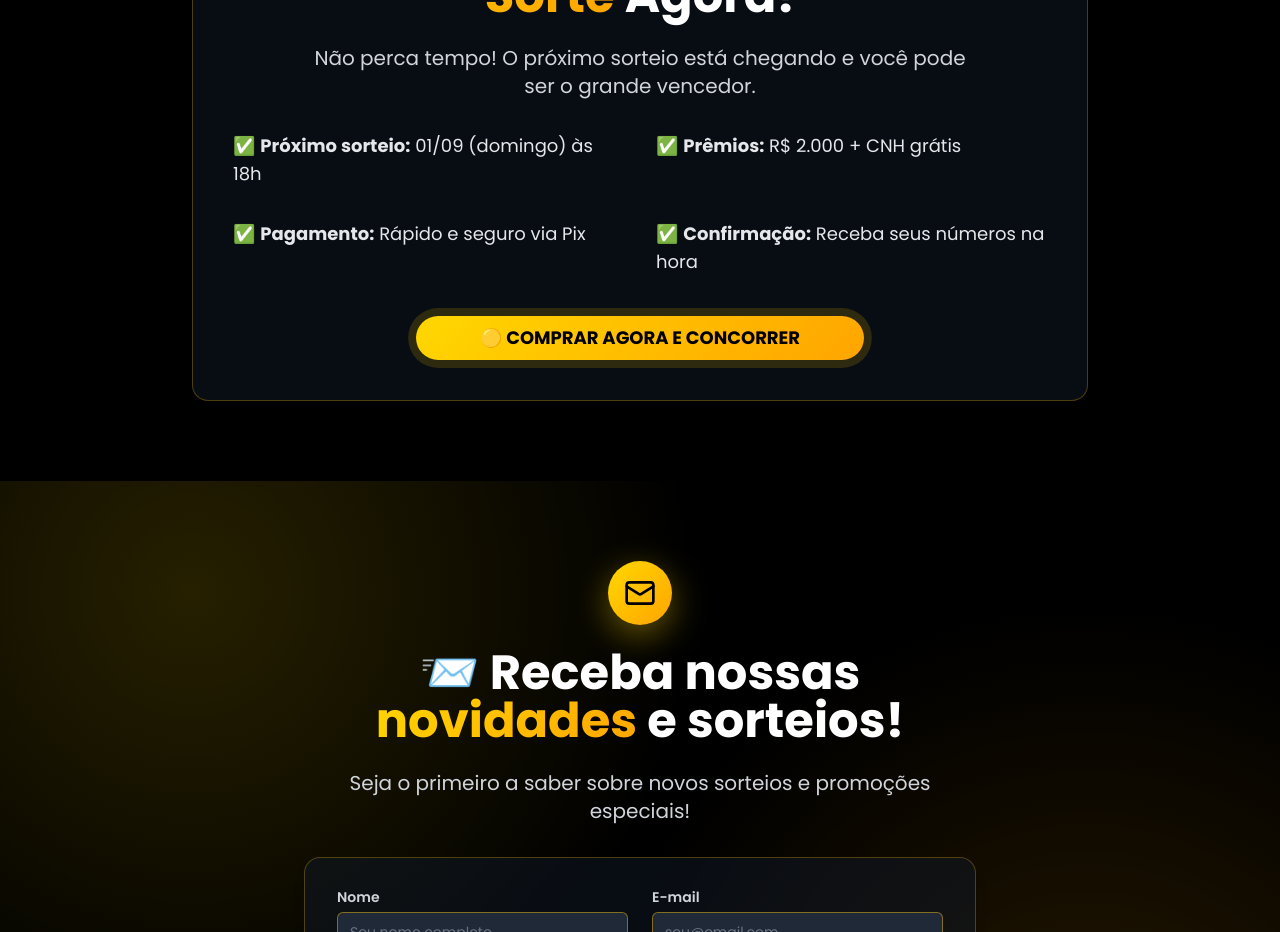
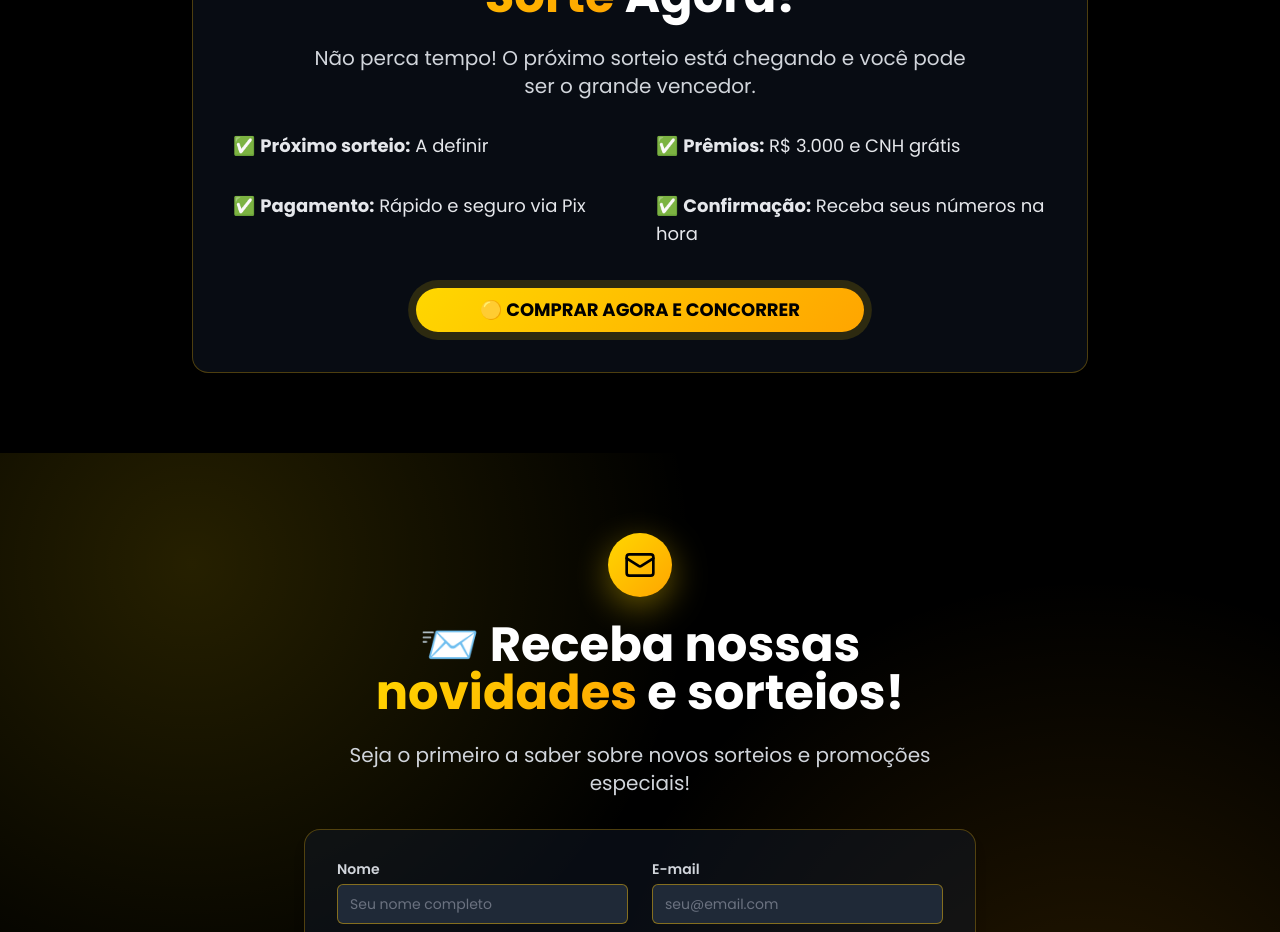
Before and after one commit to ChristianBrandao/landingpage, a React (Vite) app: page / in a window 1280 px wide. Shown: the part 3820-4752 px from the top of the page. Built offline with nearby package versions, Linux system fonts and the light colour scheme.

Commit message:
Melhoria Remp

```diff
--- a/src/components/PurchaseSection.jsx
+++ b/src/components/PurchaseSection.jsx
@@ -28,8 +28,8 @@ const PurchaseSection = () => {
           </p>
 
           <div className="grid md:grid-cols-2 gap-8 text-left text-lg text-gray-200 mb-10">
-              <p>✅ <strong>Próximo sorteio:</strong> 01/09 (domingo) às 18h</p>
-              <p>✅ <strong>Prêmios:</strong> R$ 2.000 + CNH grátis</p>
+              <p>✅ <strong>Próximo sorteio:</strong> A definir</p>
+              <p>✅ <strong>Prêmios:</strong> R$ 3.000 e CNH grátis</p>
               <p>✅ <strong>Pagamento:</strong> Rápido e seguro via Pix</p>
               <p>✅ <strong>Confirmação:</strong> Receba seus números na hora</p>
           </div>
--- a/src/pages/HomePage.jsx
+++ b/src/pages/HomePage.jsx
@@ -12,7 +12,7 @@ const HomePage = () => {
   return (
     <>
       <Helmet>
-        <title>Pix da Sorte | Concorra a R$ 20.000 e CNH Grátis</title>
+        <title>Remp da Sorte | Concorra a 2 sorteios R$ 3.000 e CNH Grátis</title>
         <meta name="description" content="Participe do sorteio Pix da Sorte e concorra a R$ 20.000 em dinheiro e uma CNH grátis. Invista apenas R$ 0,20 e concorra a prêmios incríveis" />
       </Helmet>
       <HeroSection />
--- a/src/pages/PurchasePage.jsx
+++ b/src/pages/PurchasePage.jsx
@@ -8,10 +8,10 @@ import { Minus, Plus, Zap, Star, ShieldCheck, Copy } from 'lucide-react';
 import { useNavigate } from 'react-router-dom';
 
 const quantityOptions = [
-    { amount: 10, price: 2, bonus: 'Nenhum', popular: false },
-    { amount: 20, price: 4, bonus: '+ 2x chances', popular: false },
-    { amount: 50, price: 10, bonus: '+ 5x chances', popular: true },
-    { amount: 100, price: 20, bonus: '+ 10x chances', popular: false },
+    { amount: 10, price: 2.5, bonus: 'Nenhum', popular: false },
+    { amount: 20, price: 5, bonus: '+ 2x chances', popular: false },
+    { amount: 50, price: 12.5, bonus: '+ 5x chances', popular: true },
+    { amount: 100, price: 25, bonus: '+ 10x chances', popular: false },
 ];
 
 const PurchasePage = () => {
@@ -25,7 +25,7 @@ const PurchasePage = () => {
   // Função auxiliar para encontrar o preço
   const getPrice = (amount) => {
     const option = quantityOptions.find(opt => opt.amount === amount);
-    return option ? option.price : amount * 0.20; // Preço de 10 centavos por número para quantidade personalizada
+    return option ? option.price : amount * 0.25; // Preço de 15 centavos por número para quantidade personalizada
   };
 
   const handleSelectQuantity = (amount) => {
```
